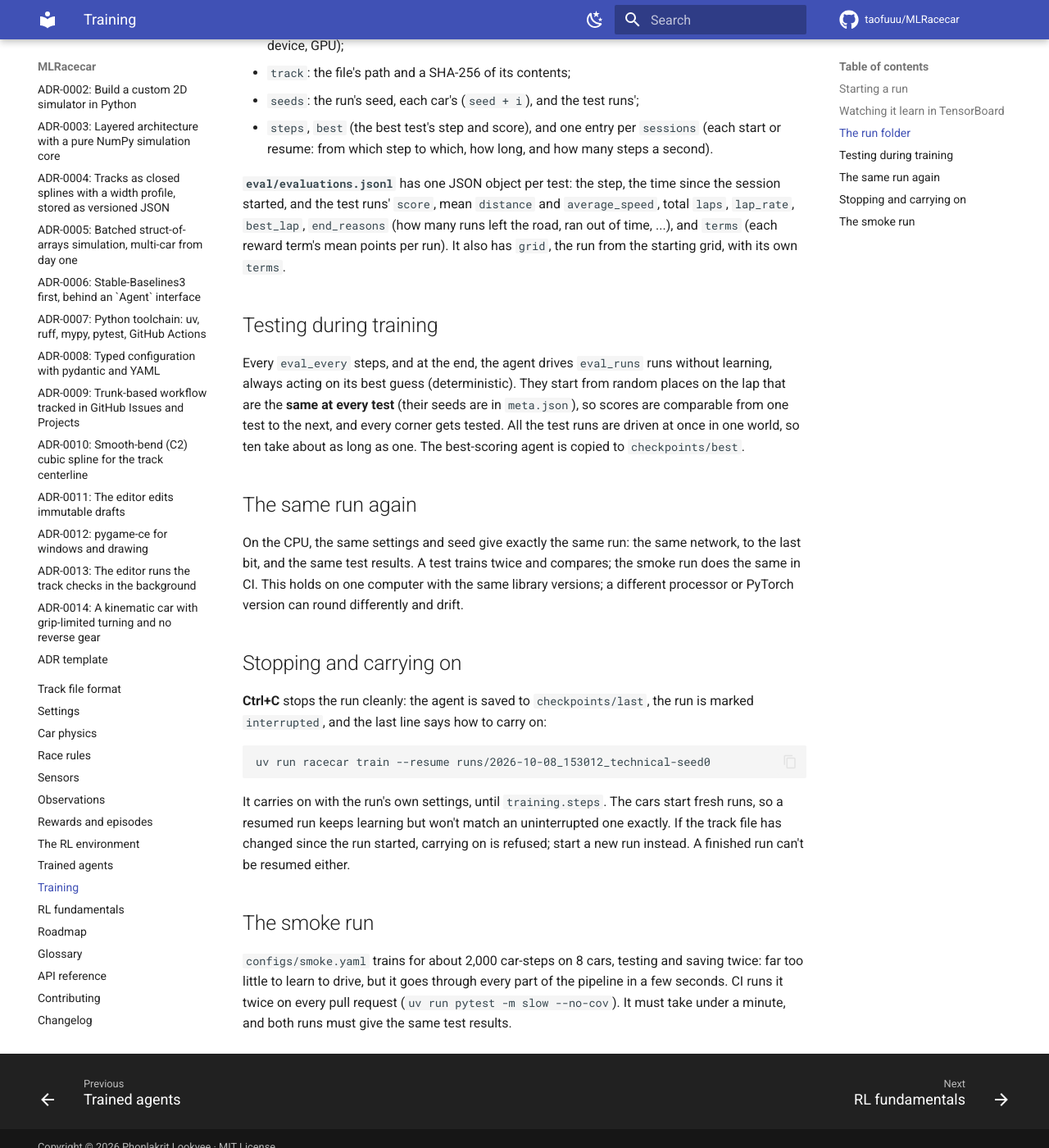
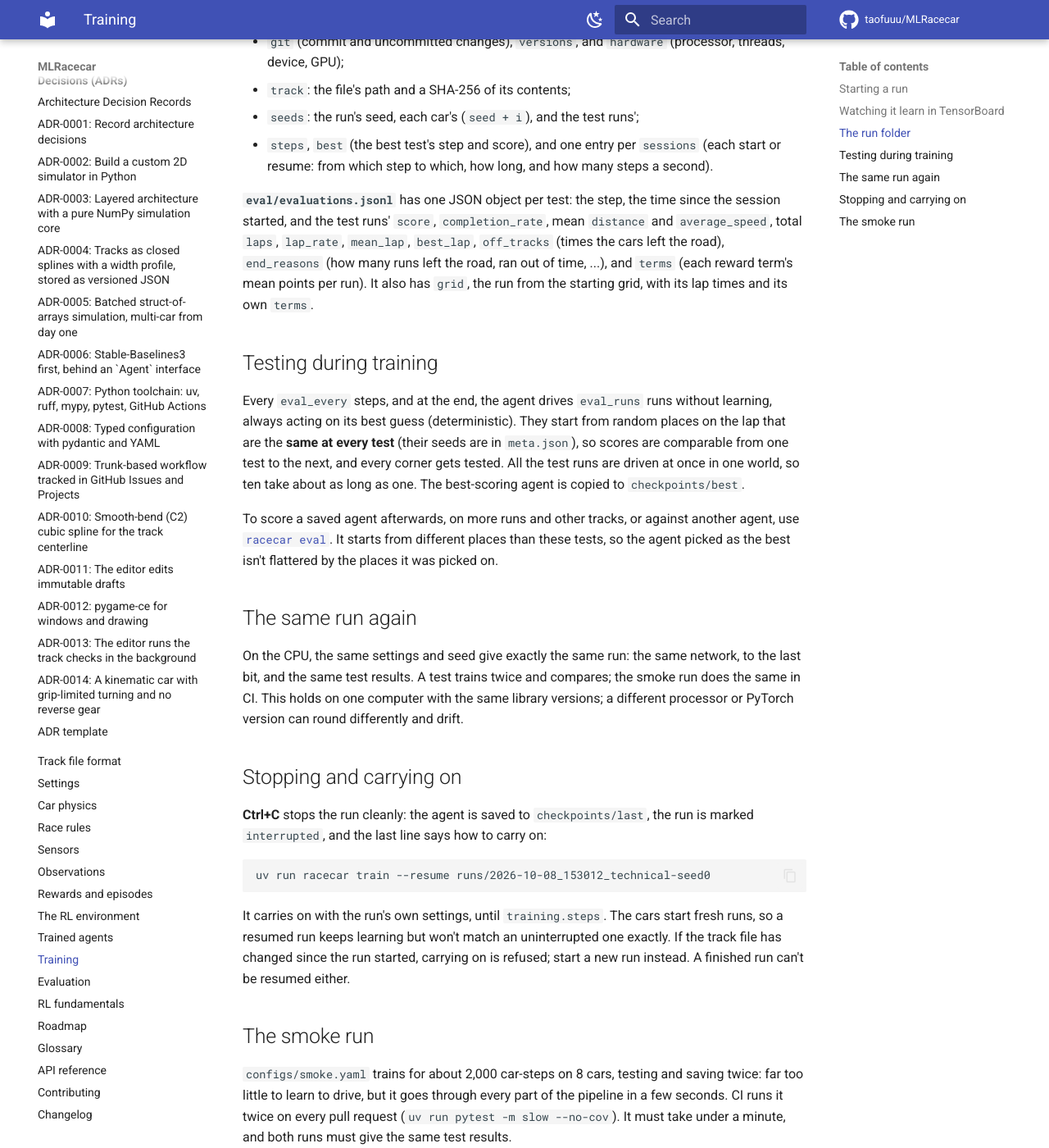
Before and after one commit to taofuuu/MLRacecar, an MkDocs documentation site: the page built from docs/training.md, in a window 1280 px wide and 1400 px high, scrolled down 3578 px. Shown: the whole window at 82% size. Built offline with MkDocs 1.6.1 and Material for MkDocs 9.7.7, drawn with Linux system fonts in a browser that asks for light colours; comment, search, counter and statistics services are not loaded; some of the changed text lies outside the part shown.

Commit message:
docs: evaluation
A new Evaluation page: scoring an agent, comparing several side by side (with a real report), what each row means and why the completion rate leads, the start places and why they differ from training's tests, settings and --set, and the JSON report. The Training page links to it and lists the new completion rate and mean lap; the environment's info table gains last_lap; architecture 4.10, the settings guide, glossary (clean run, completion rate), README, changelog, and the docs navigation.

```diff
--- a/docs/training.md
+++ b/docs/training.md
@@ -69,7 +69,7 @@
 
 | Charts | What they show |
 |--------|----------------|
-| `practice/`, `test/` | `score` (mean reward), `distance` (metres along the lap), `average_speed` (m/s), `lap_rate` (the share of runs with a valid lap), and `best_lap` (seconds, once there is one). |
+| `practice/`, `test/` | `score` (mean reward), `completion_rate` (the share of clean runs: until the time limit, never leaving the road), `distance` (metres along the lap), `average_speed` (m/s), `lap_rate` (the share of runs with a valid lap), and `mean_lap` and `best_lap` (seconds, once there is a lap). |
 | `practice_ends/`, `test_ends/` | The share of runs that ended each way: `off_track`, `out`, `time_limit`, `stuck`. |
 | `practice_reward/`, `test_reward/` | Each reward term's mean points per run: what the score is made of ([Rewards and episodes](rewards.md)). |
 | `test/grid_*` | The run from the grid: `grid_score`, `grid_distance`, and `grid_best_lap`. |
@@ -121,10 +121,11 @@
   or resume: from which step to which, how long, and how many steps a second).
 
 **`eval/evaluations.jsonl`** has one JSON object per test: the step, the time since the
-session started, and the test runs' `score`, mean `distance` and `average_speed`, total `laps`,
-`lap_rate`, `best_lap`, `end_reasons` (how many runs left the road, ran out of time, ...), and
-`terms` (each reward term's mean points per run). It also has `grid`, the run from the starting
-grid, with its own `terms`.
+session started, and the test runs' `score`, `completion_rate`, mean `distance` and
+`average_speed`, total `laps`, `lap_rate`, `mean_lap`, `best_lap`, `off_tracks` (times the cars
+left the road), `end_reasons` (how many runs left the road, ran out of time, ...), and `terms`
+(each reward term's mean points per run). It also has `grid`, the run from the starting grid,
+with its lap times and its own `terms`.
 
 ## Testing during training
 
@@ -134,6 +135,10 @@
 one test to the next, and every corner gets tested. All the test runs are driven at once in
 one world, so ten take about as long as one. The best-scoring agent is copied to
 `checkpoints/best`.
+
+To score a saved agent afterwards, on more runs and other tracks, or against another agent, use
+[`racecar eval`](evaluation.md). It starts from different places than these tests, so the
+agent picked as the best isn't flattered by the places it was picked on.
 
 ## The same run again
 
--- a/mkdocs.yml
+++ b/mkdocs.yml
@@ -46,6 +46,7 @@
   - The RL environment: environment.md
   - Trained agents: agents.md
   - Training: training.md
+  - Evaluation: evaluation.md
   - RL fundamentals: rl-guide.md
   - Roadmap: roadmap.md
   - Glossary: glossary.md
```
Also changed, not shown: CHANGELOG.md (+9 -0 lines), README.md (+4 -2 lines), docs/architecture.md (+10 -0 lines), docs/configuration.md (+3 -2 lines), docs/evaluation.md (added, +118 -0 lines), docs/glossary.md (+2 -1 lines).
